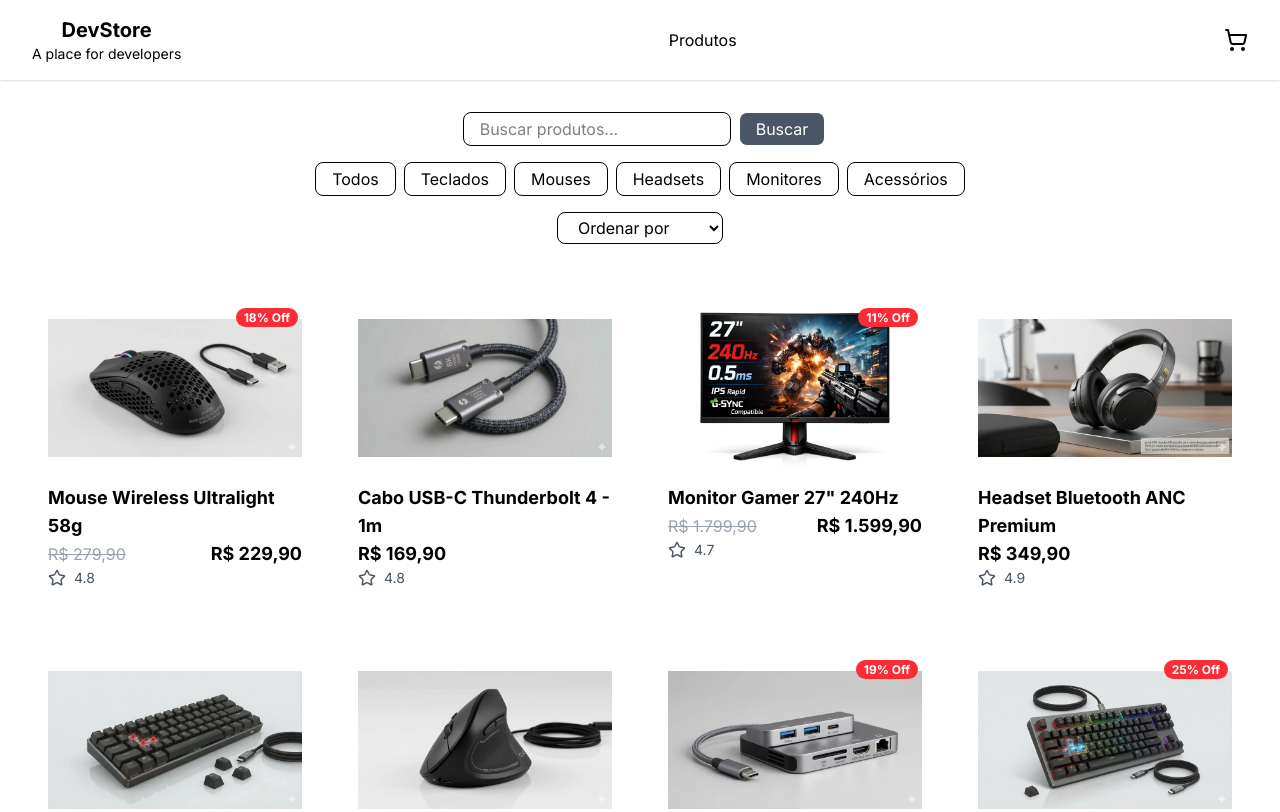
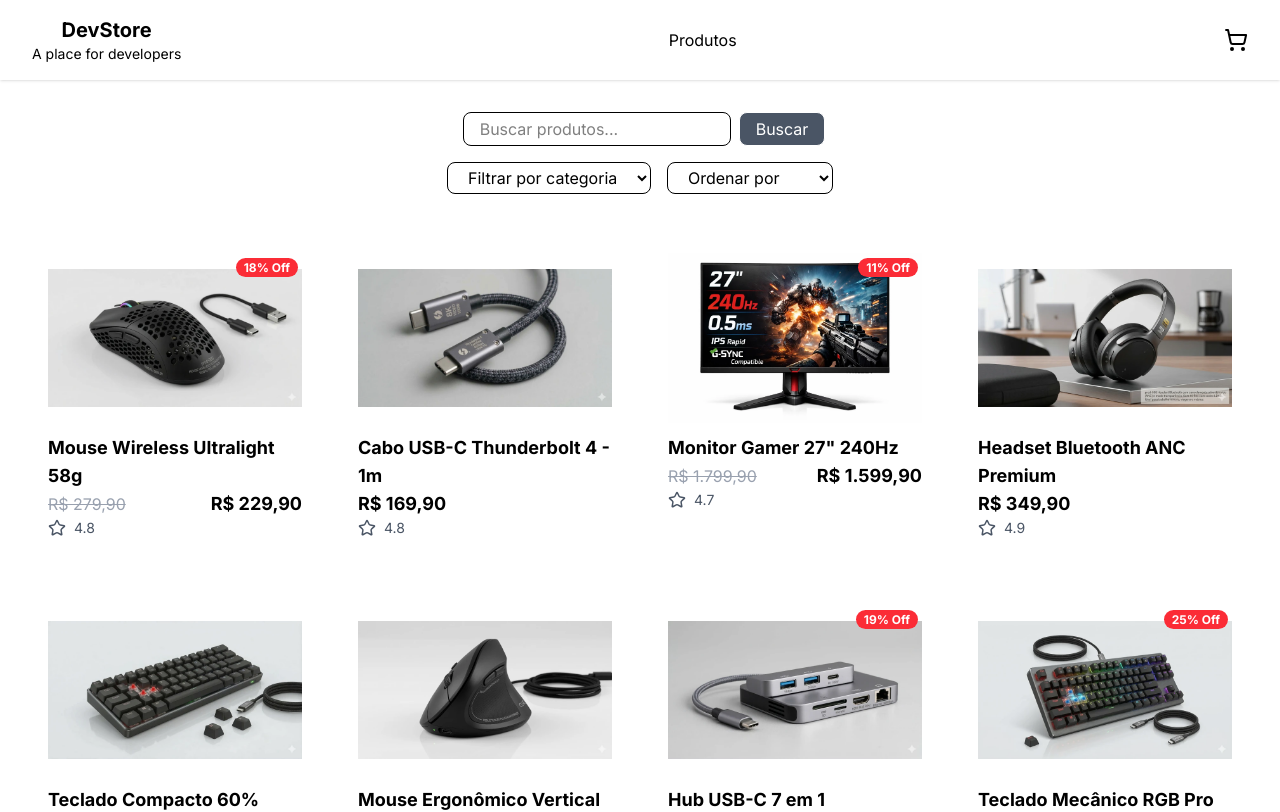
Before and after one commit to felipedev90/dev-store, a Next.js app: page /products in a window 1280 px wide. Shown: the top 812 px of the page. Built offline with nearby package versions, Linux system fonts and the light colour scheme.

Commit message:
feat: add home page, product catalog with filters, product detail page

```diff
--- a/src/app/products/[slug]/Page.tsx
+++ b/src/app/products/[slug]/Page.tsx
@@ -42,7 +42,7 @@ export default async function ProductPage({ params }: Props) {
       <Link href="/products" className="text-sm text-blue-500 hover:underline mb-4 inline-block">
         &larr; Voltar para produtos
       </Link>
-      <div className="grid grid-cols-1 md:grid-cols-2 gap-1 lg:gap-8 max-w-[100vw] md:max-w-[70vw] mx-auto p-1 md:p-6 shadow" >
+      <div className="grid grid-cols-1 md:grid-cols-2 gap-1 lg:gap-8 max-w-[100vw] md:max-w-[70vw] mx-auto p-1 md:p-6 shadow-xl rounded-lg" >
         <div className="relative w-full h-64 md:h-96 bg-gray-50 rounded-lg overflow-hidden">
           <Image src={product.images[0]} alt={product.name} fill priority className="object-contain object-center"/>
           <div className="absolute top-6 right-3 z-10">
--- a/src/components/product/ProductFilter.tsx
+++ b/src/components/product/ProductFilter.tsx
@@ -78,45 +78,15 @@ export default function ProductFilter() {
         </button>
       </form>
 
-      <div className="flex gap-2">
-        <button
-          onClick={() => handleCategory("")}
-          className="border border-black rounded-lg cursor-pointer px-4 py-1"
-        >
-          Todos
-        </button>
-        <button
-          onClick={() => handleCategory("keyboards")}
-          className="border border-black rounded-lg cursor-pointer px-4 py-1"
-        >
-          Teclados
-        </button>
-        <button
-          onClick={() => handleCategory("mice")}
-          className="border border-black rounded-lg cursor-pointer px-4 py-1"
-        >
-          Mouses
-        </button>
-        <button
-          onClick={() => handleCategory("headsets")}
-          className="border border-black rounded-lg cursor-pointer   px-4 py-1"
-        >
-          Headsets
-        </button>
-        <button
-          onClick={() => handleCategory("monitors")}
-          className="border border-black rounded-lg cursor-pointer  px-4 py-1"
-        >
-          Monitores
-        </button>
-        <button
-          onClick={() => handleCategory("accessories")}
-          className="border border-black rounded-lg cursor-pointer   px-4 py-1"
-        >
-          Acessórios
-        </button>
-      </div>
-
+      <div className="flex flex-col md:flex-row gap-4">
+        <select onChange={(e) => handleCategory(e.target.value)} className="border border-black rounded-lg cursor-pointer px-4 py-1">
+          <option value="">Filtrar por categoria</option>
+          <option value="keyboards">Teclados</option>
+          <option value="mice">Mouses</option>
+          <option value="headsets">Headsets</option>
+          <option value="monitors">Monitores</option>
+          <option value="accessories">Acessórios</option>
+        </select>
         <select
           onChange={(e) => updateFilter("sort", e.target.value)}
           className="border border-black rounded-lg cursor-pointer px-4 py-1"
@@ -128,5 +98,6 @@ export default function ProductFilter() {
           <option value="rating">Mais avaliados</option>
         </select>
       </div>
+    </div>
   );
 }
```
Lines whose indentation alone changed are shown as unchanged.
